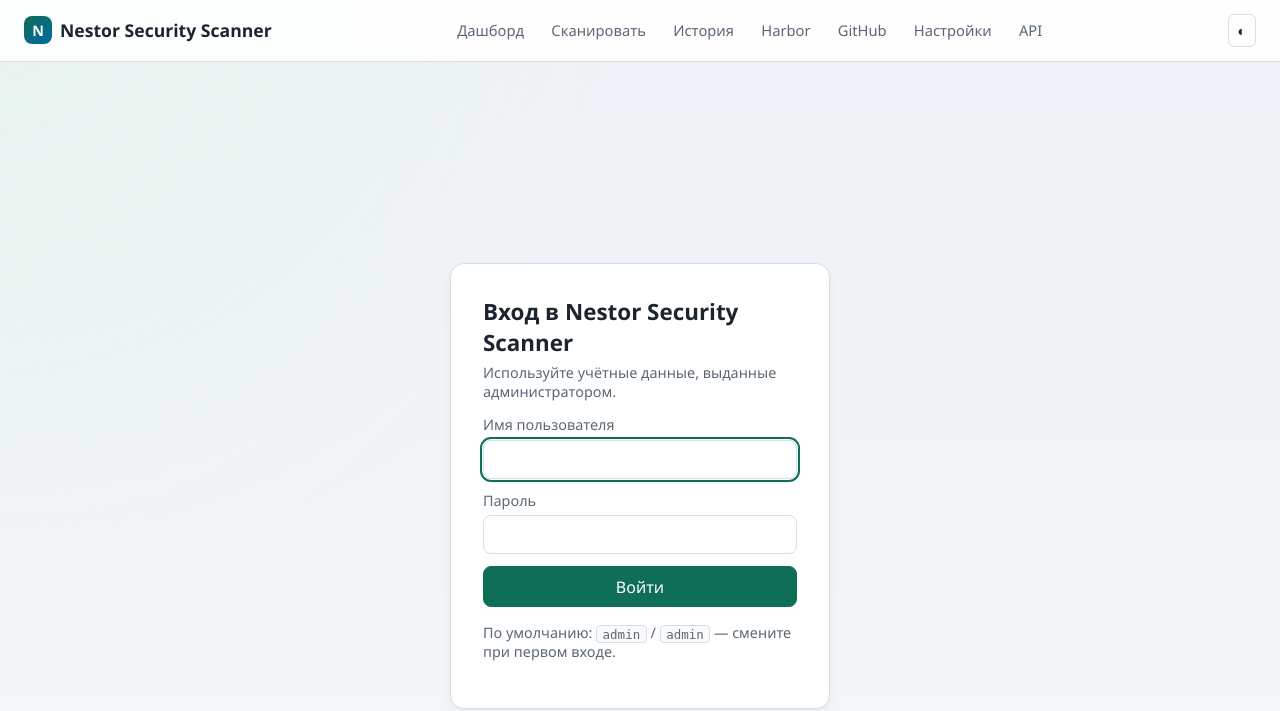
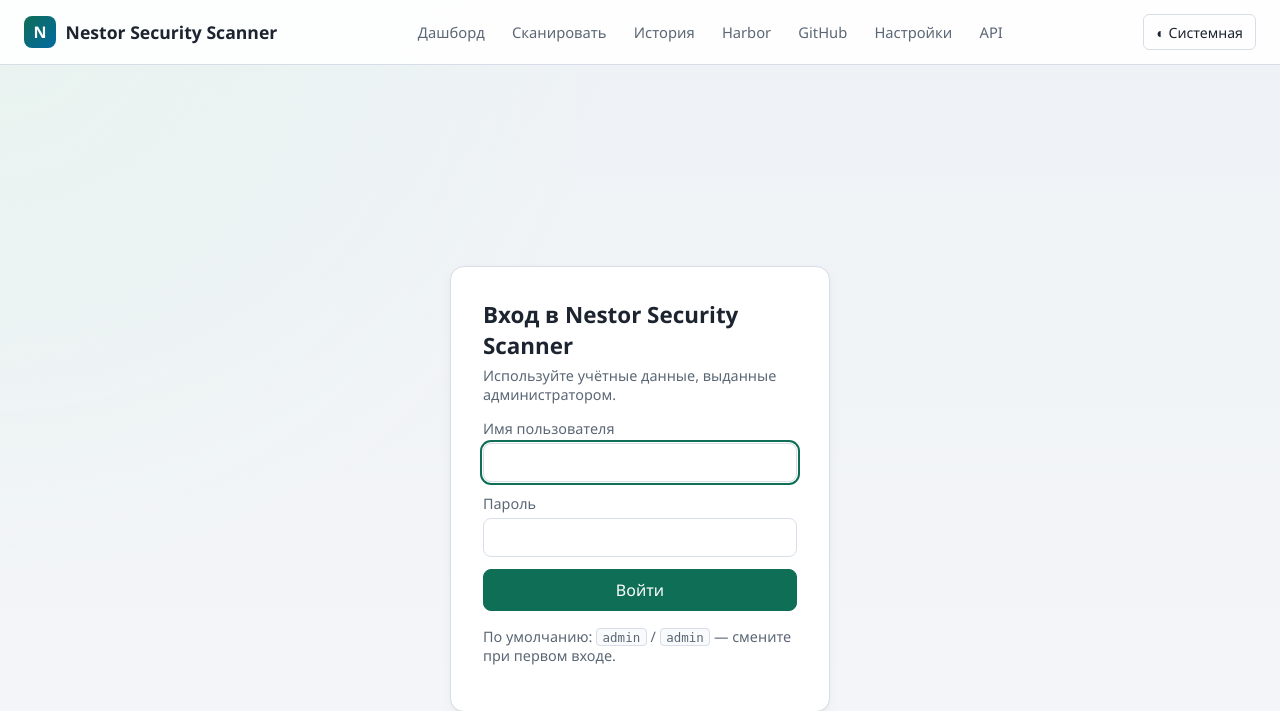
Before and after one commit to RsNest/NestorSecurityScan, a FastAPI app: page /login in a window 1280 px wide. Shown: the top 711 px of the page. Run offline with FastAPI, Linux system fonts and the light colour scheme; parts of the project's set-up code (start-up, migrations or seed data) failed here and were passed over.

Commit message:
fix(theme+brand): inline early theme bootstrap, larger toggle, prevent brand wrap
Theme:
- Inline early theme bootstrap in <head> to avoid FOUC and to work
  even when external JS is slow/blocked
- Larger theme toggle button with explicit label (system/light/dark) so
  the current state is obvious
- HTML default: data-theme=light, then inline script overrides from cookie

Brand:
- Brand text wrapped in <span class=brand-text> with white-space:nowrap
- Brand-mark now 32x32 (was 28x28) with flex-shrink:0
- Result: single-line 'N Nestor Security Scanner' in header, no wrap

```diff
--- a/app/static/css/app.css
+++ b/app/static/css/app.css
@@ -75,13 +75,50 @@ a:hover { text-decoration: underline; }
   top: 0;
   z-index: 10;
 }
-.brand { font-weight: 700; font-size: 1.1rem; color: var(--text); display: flex; align-items: center; gap: 0.5rem; }
-.brand-mark { width: 28px; height: 28px; border-radius: 8px; background: linear-gradient(135deg, var(--accent), var(--info)); display: inline-flex; align-items: center; justify-content: center; color: #fff; font-weight: 800; font-size: 0.9rem; }
+.brand {
+  font-weight: 700;
+  font-size: 1.1rem;
+  color: var(--text);
+  display: inline-flex;
+  align-items: center;
+  gap: 0.6rem;
+  white-space: nowrap;
+  min-width: 0;
+}
+.brand-mark {
+  width: 32px;
+  height: 32px;
+  border-radius: 8px;
+  background: linear-gradient(135deg, var(--accent), var(--info));
+  display: inline-flex;
+  align-items: center;
+  justify-content: center;
+  color: #fff;
+  font-weight: 800;
+  font-size: 1rem;
+  flex-shrink: 0;
+}
+.brand-text {
+  overflow: hidden;
+  text-overflow: ellipsis;
+  white-space: nowrap;
+}
 nav { display: flex; flex-wrap: wrap; gap: 0.5rem; align-items: center; }
 nav a { color: var(--muted); padding: 0.35rem 0.6rem; border-radius: 6px; font-size: 0.92rem; }
 nav a.active, nav a:hover { color: var(--text); background: var(--accent-soft); text-decoration: none; }
 .nav-right { display: flex; align-items: center; gap: 0.5rem; }
-.theme-toggle { background: transparent; border: 1px solid var(--line); color: var(--text); padding: 0.35rem 0.55rem; border-radius: 6px; cursor: pointer; font-size: 0.9rem; }
+.theme-toggle {
+  background: transparent;
+  border: 1px solid var(--line);
+  color: var(--text);
+  padding: 0.45rem 0.75rem;
+  border-radius: 6px;
+  cursor: pointer;
+  font-size: 0.88rem;
+  white-space: nowrap;
+  min-width: 110px;
+  text-align: center;
+}
 .theme-toggle:hover { background: var(--accent-soft); }
 .user-menu { color: var(--muted); font-size: 0.88rem; padding: 0.35rem 0.55rem; border-radius: 6px; }
 .user-menu strong { color: var(--text); }
--- a/app/static/js/app.js
+++ b/app/static/js/app.js
@@ -1,4 +1,4 @@
-// Theme switcher: reads cookie, applies, persists toggle.
+// Theme toggle: cycles system -> light -> dark, persists in cookie.
 (function () {
   const KEY = "nss_theme";
   function getCookie(name) {
@@ -6,15 +6,17 @@
     return m ? decodeURIComponent(m[1]) : null;
   }
   function setCookie(name, value) {
-    document.cookie = name + "=" + encodeURIComponent(value) + ";path=/;max-age=31536000;samesite=lax";
+    document.cookie =
+      name + "=" + encodeURIComponent(value) + ";path=/;max-age=31536000;samesite=lax";
   }
-  function apply(theme) {
-    const t = theme || "system";
+  function apply(pref) {
+    const t = pref || "system";
     let resolved = t;
     if (t === "system") {
-      resolved = window.matchMedia && window.matchMedia("(prefers-color-scheme: dark)").matches
-        ? "dark"
-        : "light";
+      resolved =
+        window.matchMedia && window.matchMedia("(prefers-color-scheme: dark)").matches
+          ? "dark"
+          : "light";
     }
     document.documentElement.setAttribute("data-theme", resolved);
     document.documentElement.setAttribute("data-theme-pref", t);
@@ -22,27 +24,28 @@
   function current() {
     return document.documentElement.getAttribute("data-theme-pref") || "system";
   }
+  function label(pref) {
+    if (pref === "light") return "☀ Светлая";
+    if (pref === "dark") return "☾ Тёмная";
+    return "◐ Системная";
+  }
   function cycle() {
     const order = ["system", "light", "dark"];
     const next = order[(order.indexOf(current()) + 1) % order.length];
     setCookie(KEY, next);
     apply(next);
     const btn = document.getElementById("themeToggle");
-    if (btn) btn.textContent = label(next);
+    if (btn) {
+      btn.textContent = label(next);
+      btn.title = "Тема: " + next;
+    }
   }
-  function label(pref) {
-    if (pref === "light") return "☀";
-    if (pref === "dark") return "☾";
-    return "◐";
-  }
-  const initial = getCookie(KEY) || "system";
-  apply(initial);
   document.addEventListener("DOMContentLoaded", function () {
     const btn = document.getElementById("themeToggle");
     if (btn) {
       btn.textContent = label(current());
+      btn.title = "Тема: " + current();
       btn.addEventListener("click", cycle);
-      btn.title = "Тема: " + current();
     }
     if (window.matchMedia) {
       window
--- a/app/templates/base.html
+++ b/app/templates/base.html
@@ -1,18 +1,37 @@
 <!DOCTYPE html>
-<html lang="ru">
+<html lang="ru" data-theme="light">
 <head>
   <meta charset="utf-8"/>
   <meta name="viewport" content="width=device-width, initial-scale=1"/>
   <title>{% block title %}{{ app_name }}{% endblock %}</title>
   <link rel="stylesheet" href="/static/css/app.css"/>
+  <script>
+    // Apply theme as early as possible to avoid flash and to survive
+    // slow/deferred script loading.
+    (function () {
+      try {
+        var m = document.cookie.match(/(?:^|; )nss_theme=([^;]*)/);
+        var pref = m ? decodeURIComponent(m[1]) : "system";
+        var resolved = pref;
+        if (pref === "system") {
+          resolved = window.matchMedia && window.matchMedia("(prefers-color-scheme: dark)").matches
+            ? "dark" : "light";
+        }
+        document.documentElement.setAttribute("data-theme", resolved);
+        document.documentElement.setAttribute("data-theme-pref", pref);
+      } catch (e) {
+        document.documentElement.setAttribute("data-theme", "light");
+      }
+    })();
+  </script>
   <script src="/static/js/app.js" defer></script>
   <script src="/static/js/htmx.min.js" defer></script>
 </head>
 <body>
   <header class="topbar">
-    <a class="brand" href="/">
+    <a class="brand" href="/" title="{{ app_name }}">
       <span class="brand-mark">N</span>
-      <span>{{ app_name }}</span>
+      <span class="brand-text">{{ app_name }}</span>
     </a>
     <nav>
       <a href="/" class="{% if page == 'dashboard' %}active{% endif %}">Дашборд</a>
```
